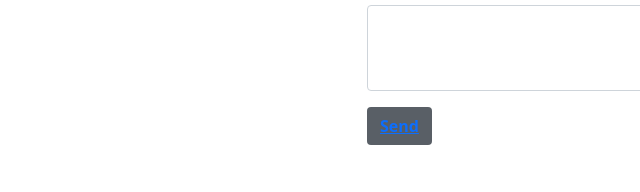
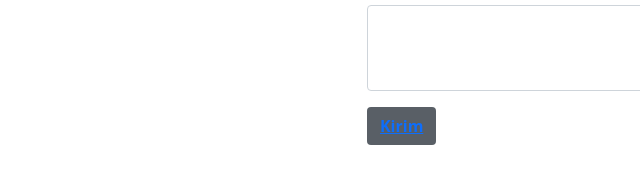
Before and after one commit to wfufuart/wfufuart.github.io, a plain HTML site: page index.html in a window 1280 px wide. Shown: the part 3145-3337 px from the top of the page, 0-640 px from the left. Drawn offline with nearby package versions, Linux system fonts and the light colour scheme.

Commit message:
Update index.html

```diff
--- a/index.html
+++ b/index.html
@@ -179,7 +179,7 @@
 						 <label for="pesan" class="form-label">Content</label>
 						 <textarea class="form-control" id="pesan" rows="3"></textarea>
 					  </div>
-					  <button type="submit" class="btn" style="background-color: #595F66" ><a href="https://bit.ly/3FEF5Lm" class="fw-bold" >Send</a></button>
+					  <button type="submit" class="btn" style="background-color: #595F66" ><a href="https://bit.ly/3FEF5Lm" class="fw-bold" >Kirim</a></button>
 					</form>
 				  </div>
 			  </div>
```
